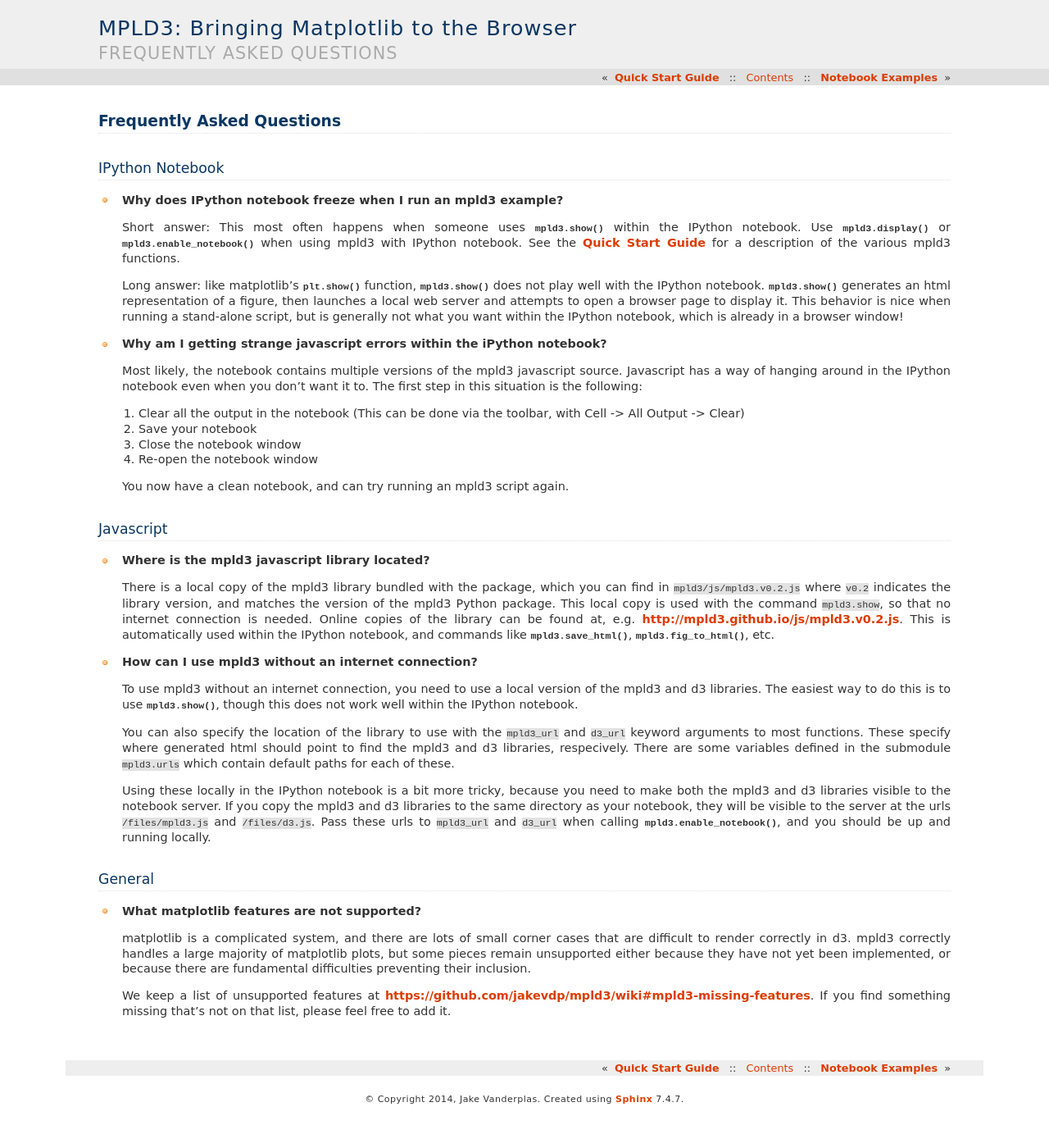
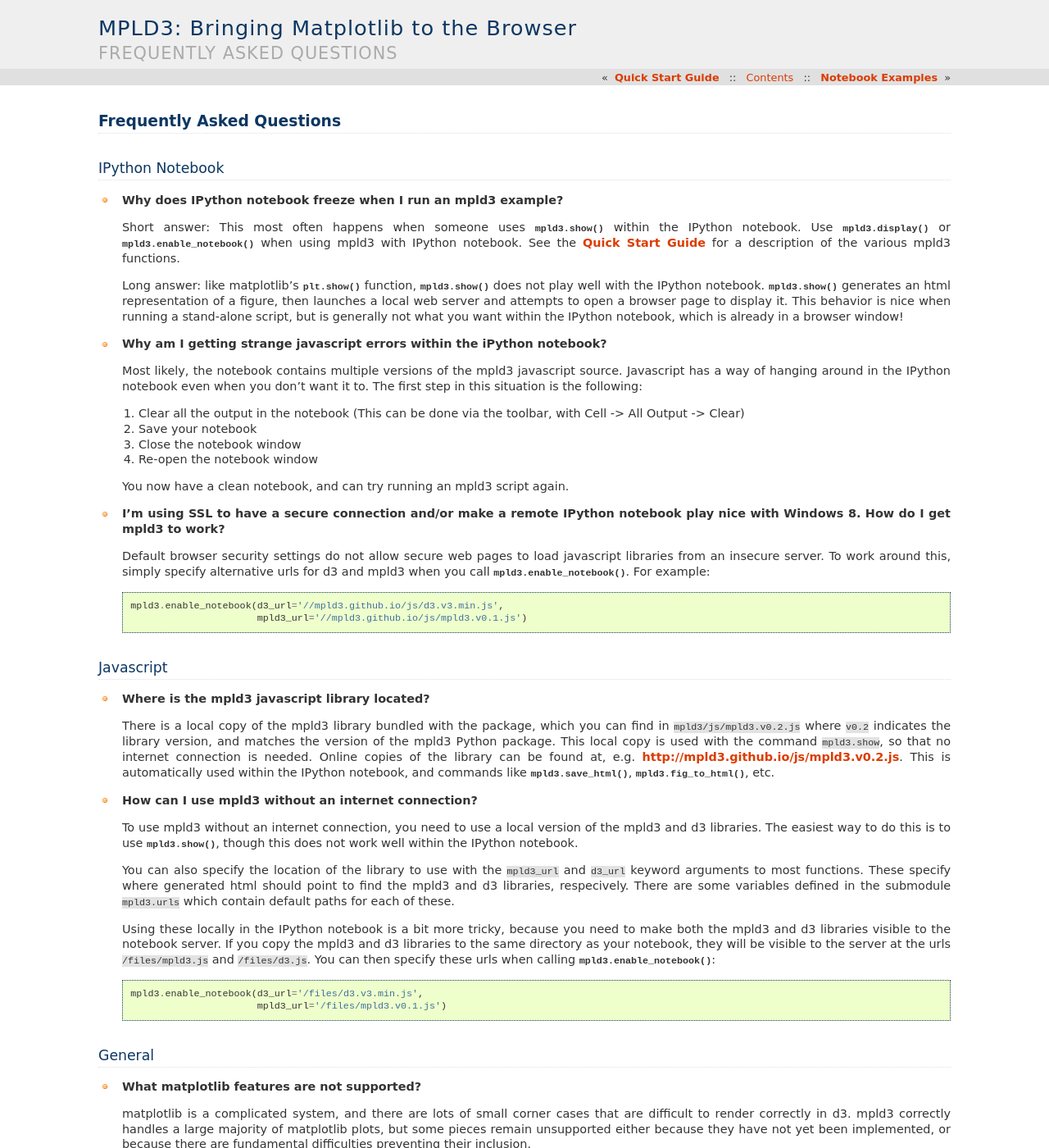
Before and after one commit to mpld3/mpld3, a Sphinx documentation site: the page built from doc/faq.rst, in a window 1280 px wide and 1400 px high. Shown: the whole window at 82% size. Built offline with Sphinx 7.4.7, drawn with Linux system fonts in a browser that asks for light colours; pages that are not in the unit, such as notebooks, are missing from menus.

Commit message:
DOC: add SSL question to FAQ

```diff
--- a/doc/faq.rst
+++ b/doc/faq.rst
@@ -23,6 +23,13 @@
 
   You now have a clean notebook, and can try running an mpld3 script again.
 
+- **I'm using SSL to have a secure connection and/or make a remote IPython notebook play nice with Windows 8. How do I get mpld3 to work?**
+
+  Default browser security settings do not allow secure web pages to load javascript libraries from an insecure server. To work around this, simply specify alternative urls for d3 and mpld3 when you call :func:`mpld3.enable_notebook`. For example::
+
+    mpld3.enable_notebook(d3_url='//mpld3.github.io/js/d3.v3.min.js',
+                          mpld3_url='//mpld3.github.io/js/mpld3.v0.1.js')
+
 
 Javascript
 ----------
@@ -37,7 +44,11 @@
 
   You can also specify the location of the library to use with the ``mpld3_url`` and ``d3_url`` keyword arguments to most functions. These specify where generated html should point to find the mpld3 and d3 libraries, respecively. There are some variables defined in the submodule ``mpld3.urls`` which contain default paths for each of these.
 
-  Using these locally in the IPython notebook is a bit more tricky, because you need to make both the mpld3 and d3 libraries visible to the notebook server. If you copy the mpld3 and d3 libraries to the same directory as your notebook, they will be visible to the server at the urls ``/files/mpld3.js`` and ``/files/d3.js``. Pass these urls to ``mpld3_url`` and ``d3_url`` when calling :func:`mpld3.enable_notebook`, and you should be up and running locally.
+  Using these locally in the IPython notebook is a bit more tricky, because you need to make both the mpld3 and d3 libraries visible to the notebook server. If you copy the mpld3 and d3 libraries to the same directory as your notebook, they will be visible to the server at the urls ``/files/mpld3.js`` and ``/files/d3.js``. You can then specify these urls when calling :func:`mpld3.enable_notebook`::
+
+    mpld3.enable_notebook(d3_url='/files/d3.v3.min.js',
+                          mpld3_url='/files/mpld3.v0.1.js')
+
 
 General
 -------
```
